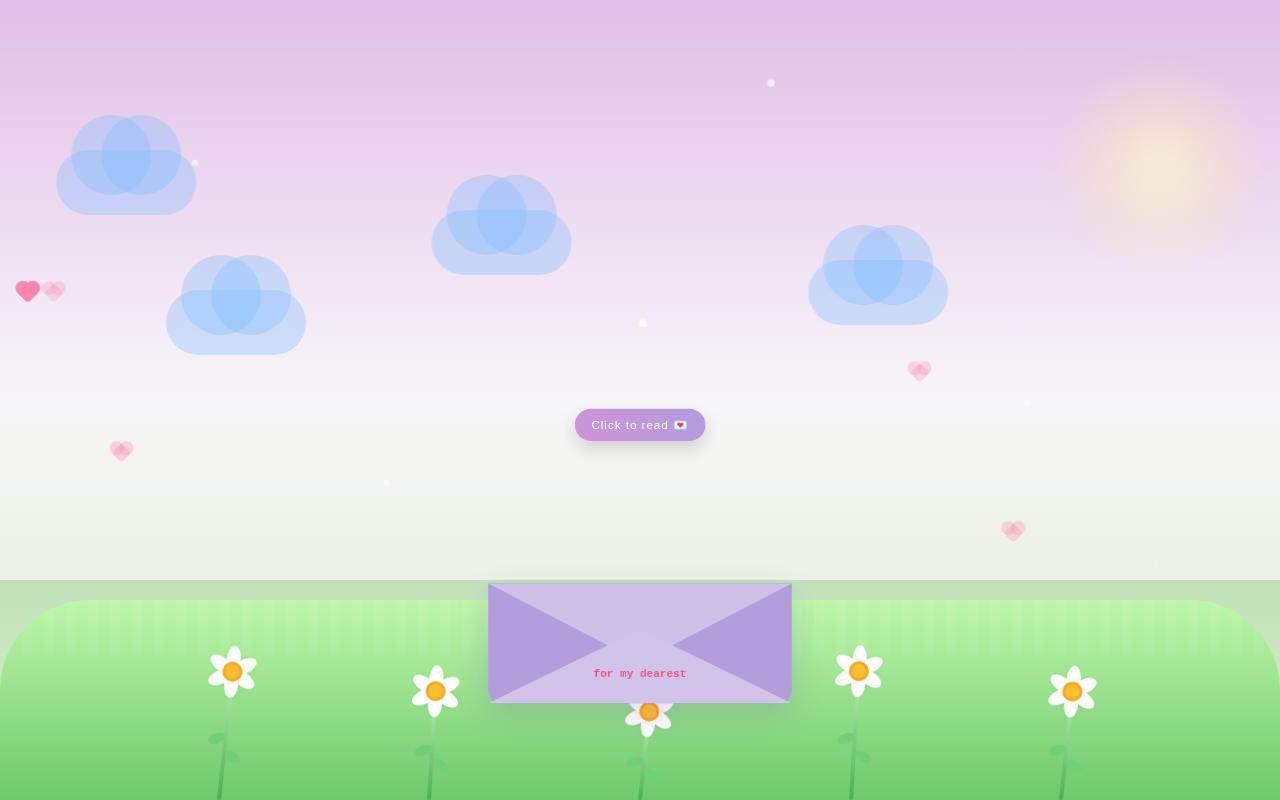
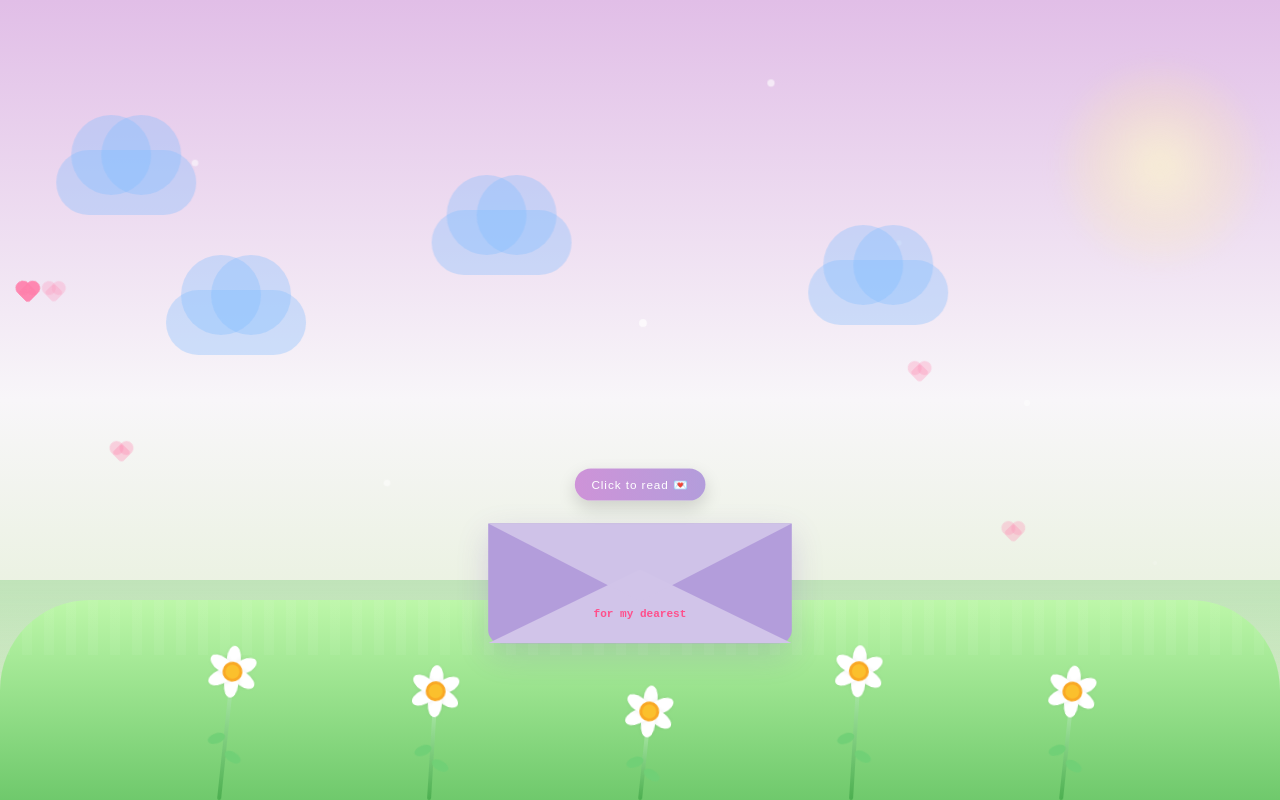
Before and after one commit to hyujizz/ae, a plain HTML site: page index.html in a window 1280 px wide. Drawn offline with Linux system fonts and the light colour scheme.

Commit message:
Update style.css

```diff
--- a/style.css
+++ b/style.css
@@ -234,7 +234,7 @@ body::after {
   height: 420px;
   cursor: pointer;
   z-index: 50;
-  margin-bottom: -40px;
+  margin-bottom: 20px;
   transform: scale(0.92);
 }
 
@@ -382,7 +382,7 @@ body::after {
 /* BUTTON */
 .read-btn {
   position: absolute;
-  top: 100px;
+  bottom: 155px;
   left: 50%;
   transform: translateX(-50%);
 
@@ -403,6 +403,7 @@ body::after {
   box-shadow: 0 8px 20px rgba(0,0,0,0.15);
   transition: transform 0.2s ease, opacity 0.3s ease;
 }
+
 
 .read-btn:hover {
   transform: translateX(-50%) scale(1.05);
```
